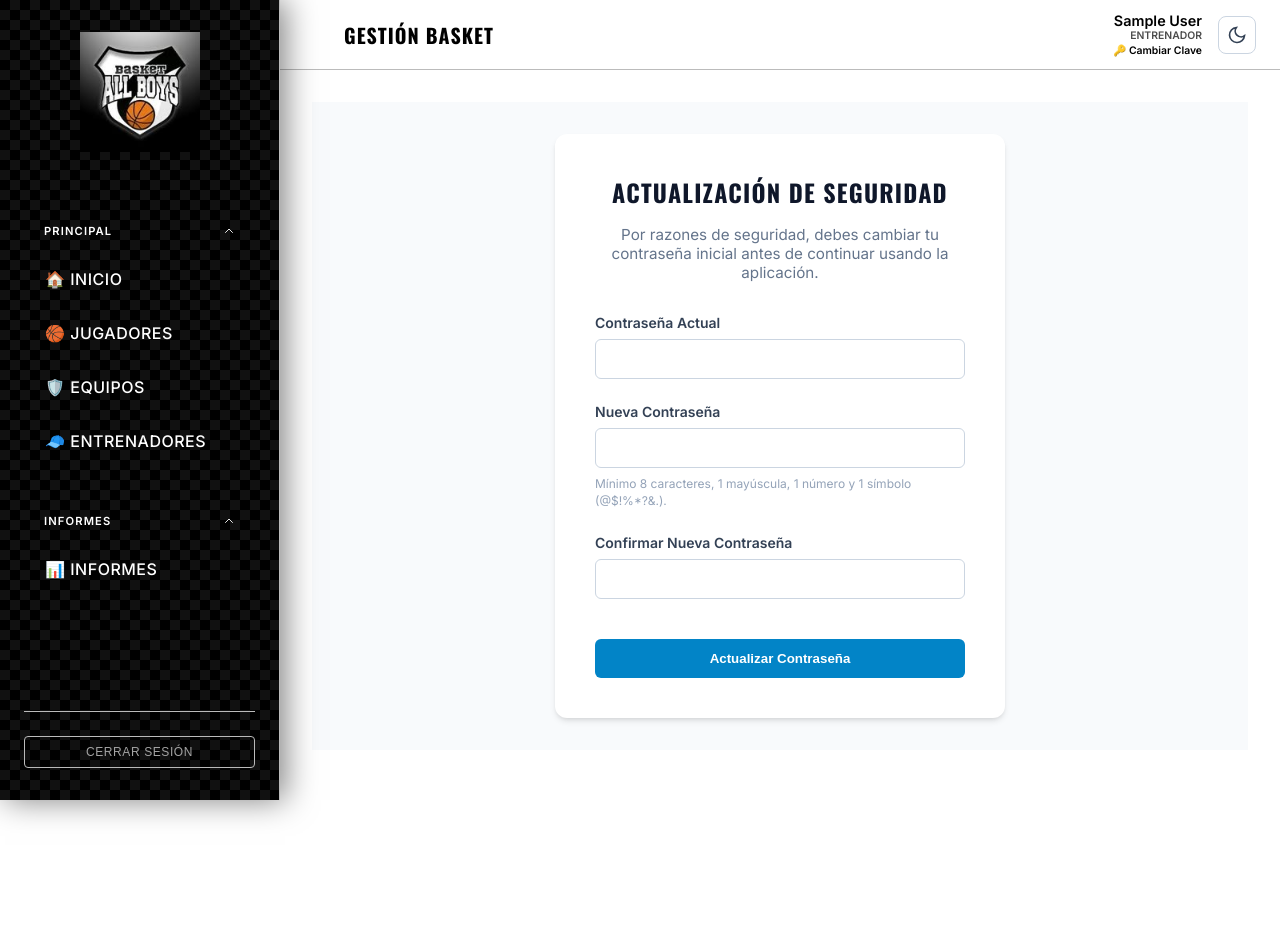
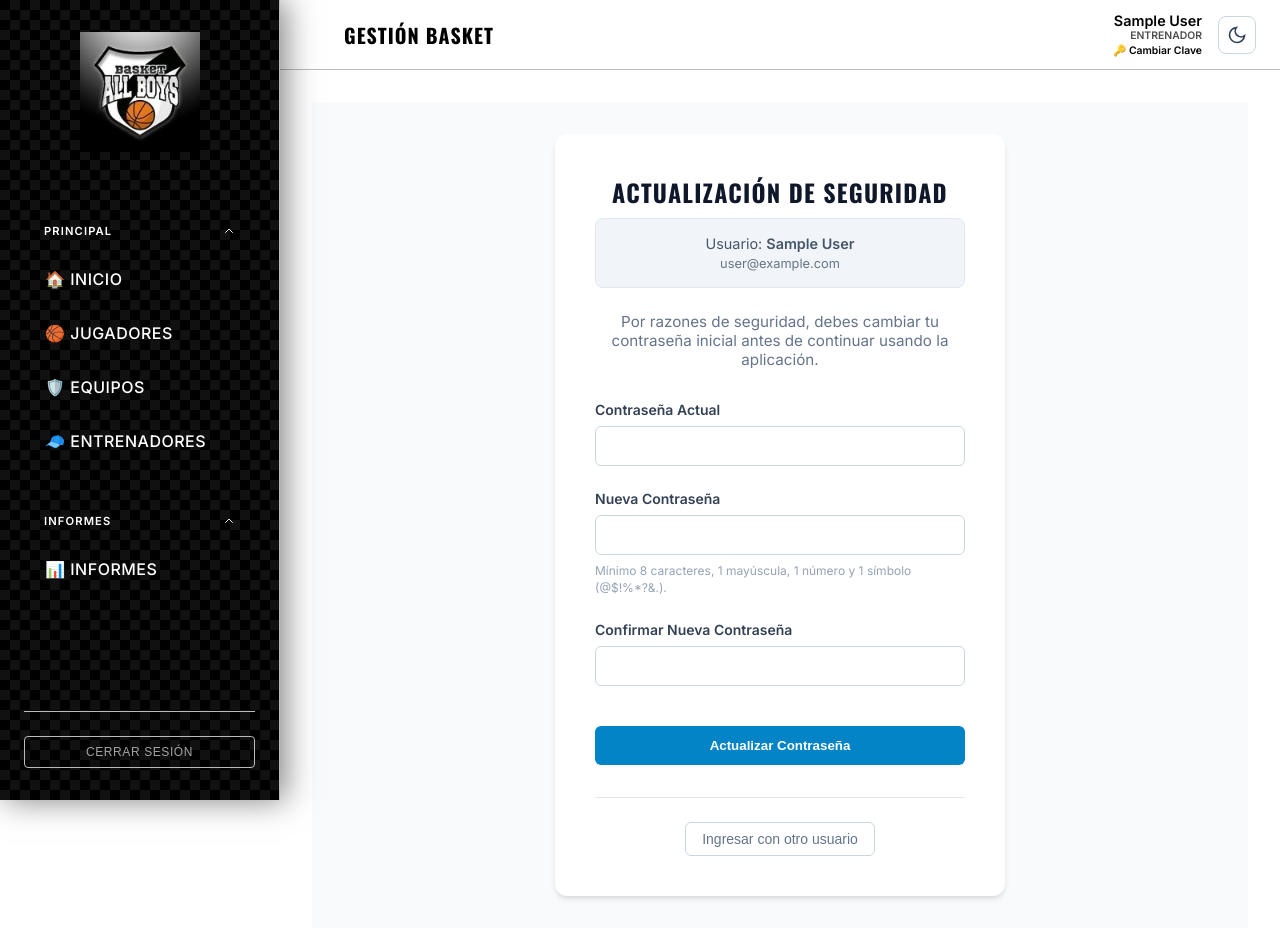
Before and after one commit to dgolzman/BasketAllBoys, a Next.js app: page /dashboard/force-password in a window 1280 px wide. Shown: the top 940 px of the page. Before the commit the page ends 814 px from the top, so only its background shows below. Built offline with nearby package versions, Linux system fonts and the light colour scheme; no server answers; the database is empty; sample sign-in values are in the browser's storage.

Commit message:
Build 4.3.18: UX/UI Improvements for Force Password Change and User Creation

```diff
--- a/src/app/dashboard/force-password/force-password.module.css
+++ b/src/app/dashboard/force-password/force-password.module.css
@@ -109,3 +109,48 @@
 .submitBtn:active {
     transform: translateY(1px);
 }
+
+.userInfo {
+    background: #f1f5f9;
+    padding: 1rem;
+    border-radius: 8px;
+    margin-bottom: 1.5rem;
+    text-align: center;
+    border: 1px solid #e2e8f0;
+}
+
+.userInfo p {
+    margin: 0;
+    font-size: 0.9rem;
+    color: #475569;
+}
+
+.userEmail {
+    font-size: 0.8rem !important;
+    opacity: 0.8;
+    margin-top: 0.25rem !important;
+}
+
+.footer {
+    margin-top: 2rem;
+    padding-top: 1.5rem;
+    border-top: 1px solid #e2e8f0;
+    text-align: center;
+}
+
+.logoutBtn {
+    background: none;
+    border: 1px solid #cbd5e1;
+    color: #64748b;
+    padding: 0.5rem 1rem;
+    border-radius: 6px;
+    font-size: 0.875rem;
+    cursor: pointer;
+    transition: all 0.2s;
+}
+
+.logoutBtn:hover {
+    background: #f1f5f9;
+    color: #0f172a;
+    border-color: #94a3b8;
+}
--- a/src/app/dashboard/force-password/page.tsx
+++ b/src/app/dashboard/force-password/page.tsx
@@ -1,3 +1,5 @@
+import { auth } from '@/auth';
+import { handleSignOut } from '../actions';
 import ChangePasswordForm from './change-password-form';
 import styles from './force-password.module.css';
 import { Metadata } from 'next';
@@ -6,15 +8,34 @@ export const metadata: Metadata = {
     title: 'Cambio de Contraseña Obligatorio',
 };
 
-export default function ForcePasswordPage() {
+export default async function ForcePasswordPage() {
+    const session = await auth();
+    const userEmail = session?.user?.email;
+    const userName = session?.user?.name;
+
     return (
         <div className={styles.container}>
             <div className={styles.card}>
                 <h1 className={styles.title}>Actualización de Seguridad</h1>
+
+                <div className={styles.userInfo}>
+                    <p>Usuario: <strong>{userName}</strong></p>
+                    <p className={styles.userEmail}>{userEmail}</p>
+                </div>
+
                 <p className={styles.subtitle}>
                     Por razones de seguridad, debes cambiar tu contraseña inicial antes de continuar usando la aplicación.
                 </p>
+
                 <ChangePasswordForm />
+
+                <div className={styles.footer}>
+                    <form action={handleSignOut}>
+                        <button type="submit" className={styles.logoutBtn}>
+                            Ingresar con otro usuario
+                        </button>
+                    </form>
+                </div>
             </div>
         </div>
     );
--- a/src/lib/user-actions.ts
+++ b/src/lib/user-actions.ts
@@ -23,6 +23,7 @@ const UserSchema = z.object({
         }
     }),
     role: z.enum(["ADMIN", "SUB_COMISION", "COORDINADOR", "ENTRENADOR"]),
+    forcePasswordChange: z.boolean().default(true),
 });
 
 const ChangePasswordSchema = z.object({
@@ -55,6 +56,7 @@ export async function createUser(prevState: any, formData: FormData) {
         email: formData.get("email"),
         password: formData.get("password"),
         role: formData.get("role"),
+        forcePasswordChange: formData.get("forcePasswordChange") === "on",
     };
 
     const validatedFields = UserSchema.safeParse(rawData);
@@ -66,7 +68,7 @@ export async function createUser(prevState: any, formData: FormData) {
         };
     }
 
-    const { name, email, password, role } = validatedFields.data;
+    const { name, email, password, role, forcePasswordChange } = validatedFields.data;
 
     try {
         if (!password) return { message: "La contraseña es obligatoria para nuevos usuarios" };
@@ -80,7 +82,7 @@ export async function createUser(prevState: any, formData: FormData) {
                 email,
                 password: hashedPassword,
                 role,
-                forcePasswordChange: true, // Requerimiento: Cambio en el 1er login
+                forcePasswordChange, // Usar valor dinámico del formulario
                 updatedAt: new Date(),
             },
         });
```
Also changed, not shown: src/app/dashboard/administracion/users/create/page.tsx (+13 -0 lines).
